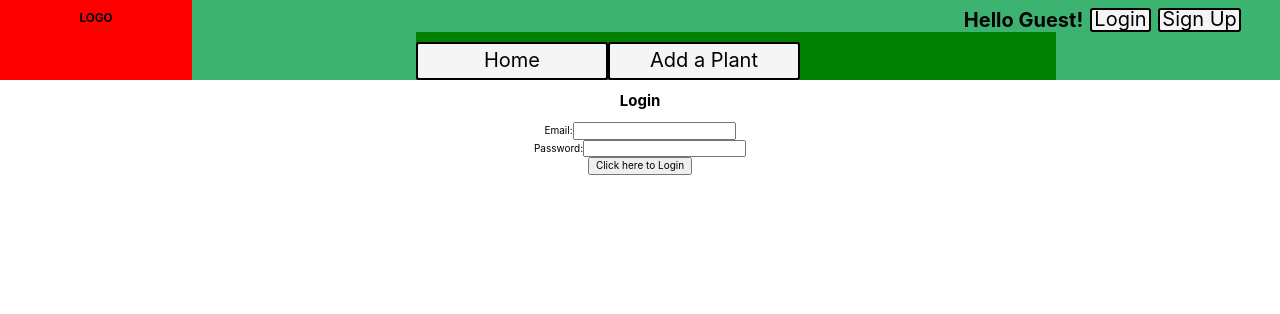
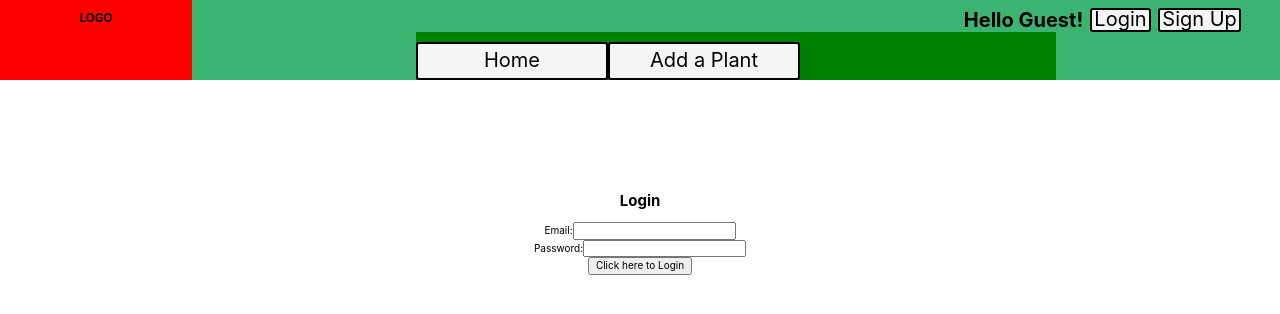
Before and after one commit to Bulid-Week-Water-My-Plants/front-end, a React (Create React App) app in the folder bw-water-my-plants/: page /login in a window 1280 px wide. Shown: the top 314 px of the page. Built offline with nearby package versions, Linux system fonts and the light colour scheme.

Commit message:
styling in progress for login page

```diff
--- a/bw-water-my-plants/src/Components/LoginForm.js
+++ b/bw-water-my-plants/src/Components/LoginForm.js
@@ -21,7 +21,7 @@ export default function LoginForm ({submit, error}) {
 
     return (
         <form onSubmit={onSubmit}>
-            <div className = 'container'>
+            <div className = 'Logincontainer'>
                 <h2>Login</h2>
                 <div className = 'form'>
                     <label>Email:
@@ -41,7 +41,9 @@ export default function LoginForm ({submit, error}) {
                         />
                     </label>
                 </div>
+                <div className ="buttoncontainer">
                 <input type='submit' value='Click here to Login'/>
+                </div>
             </div>
         </form>
     )
--- a/bw-water-my-plants/src/Components/SignUpForm.js
+++ b/bw-water-my-plants/src/Components/SignUpForm.js
@@ -51,7 +51,7 @@ function SignUpForm (props) {
     }, [props.form])
 
     return(
-        <div>
+        <div className = "SignupContainer">
             <div>
                 <div id='errName'>{errors.name}</div><div id='errEmail'>{errors.email}</div><div id='errPwd'>{errors.pwd}</div><div id='errTos'>{errors.tos}</div>
             </div>
--- a/bw-water-my-plants/src/index.css
+++ b/bw-water-my-plants/src/index.css
@@ -21,3 +21,19 @@ code {
   font-family: source-code-pro, Menlo, Monaco, Consolas, 'Courier New',
     monospace;
 }
+
+.App{
+
+  display: flex;
+  flex-direction: column;
+  height: 600PX;
+}
+
+.Logincontainer{
+
+  display: flex;
+  flex-direction: column;
+  align-self: center;
+  margin: 10em;
+
+}
```
Also changed, not shown: 1 other file (tests, documents, lock files or other folders).
